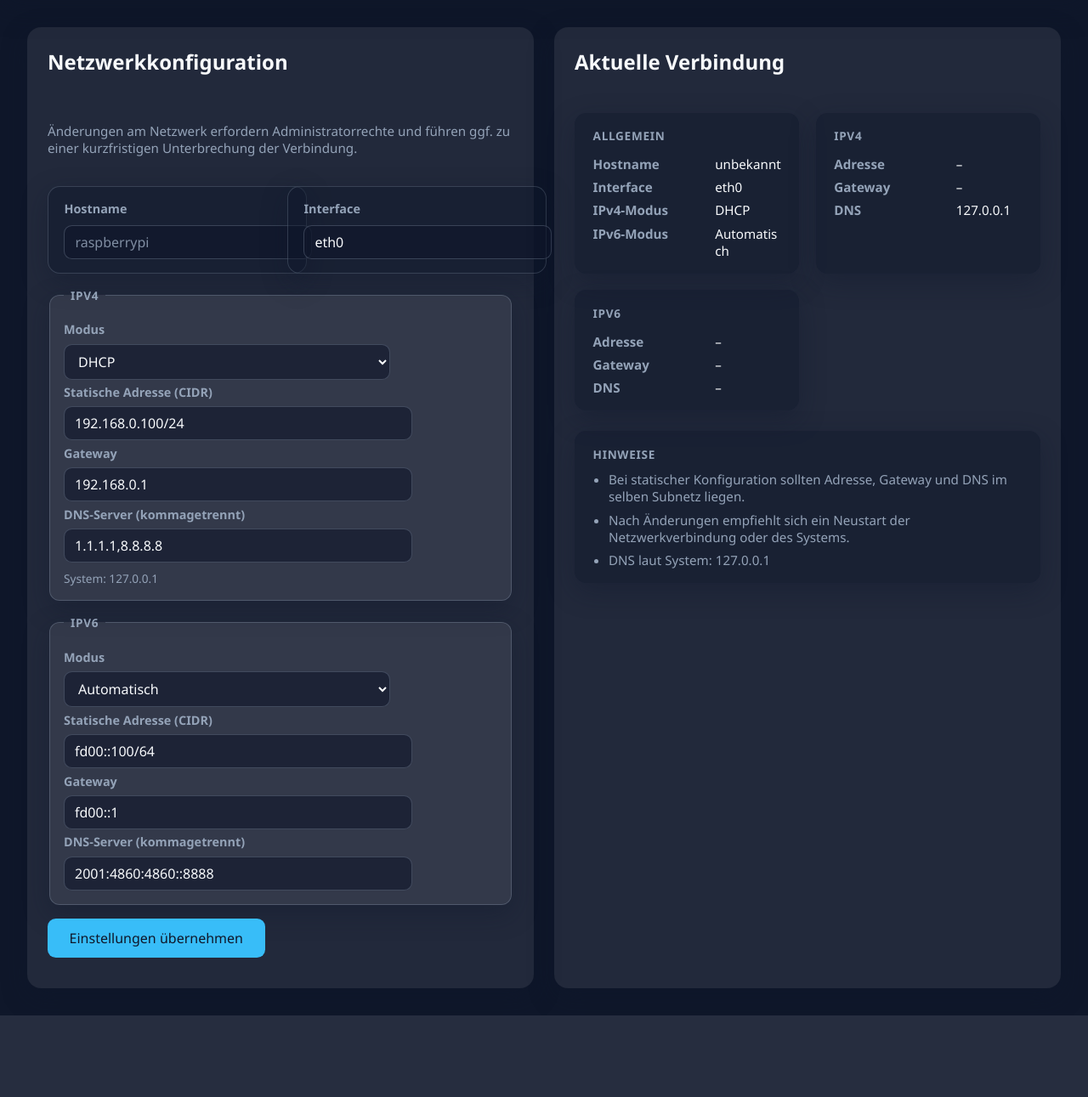
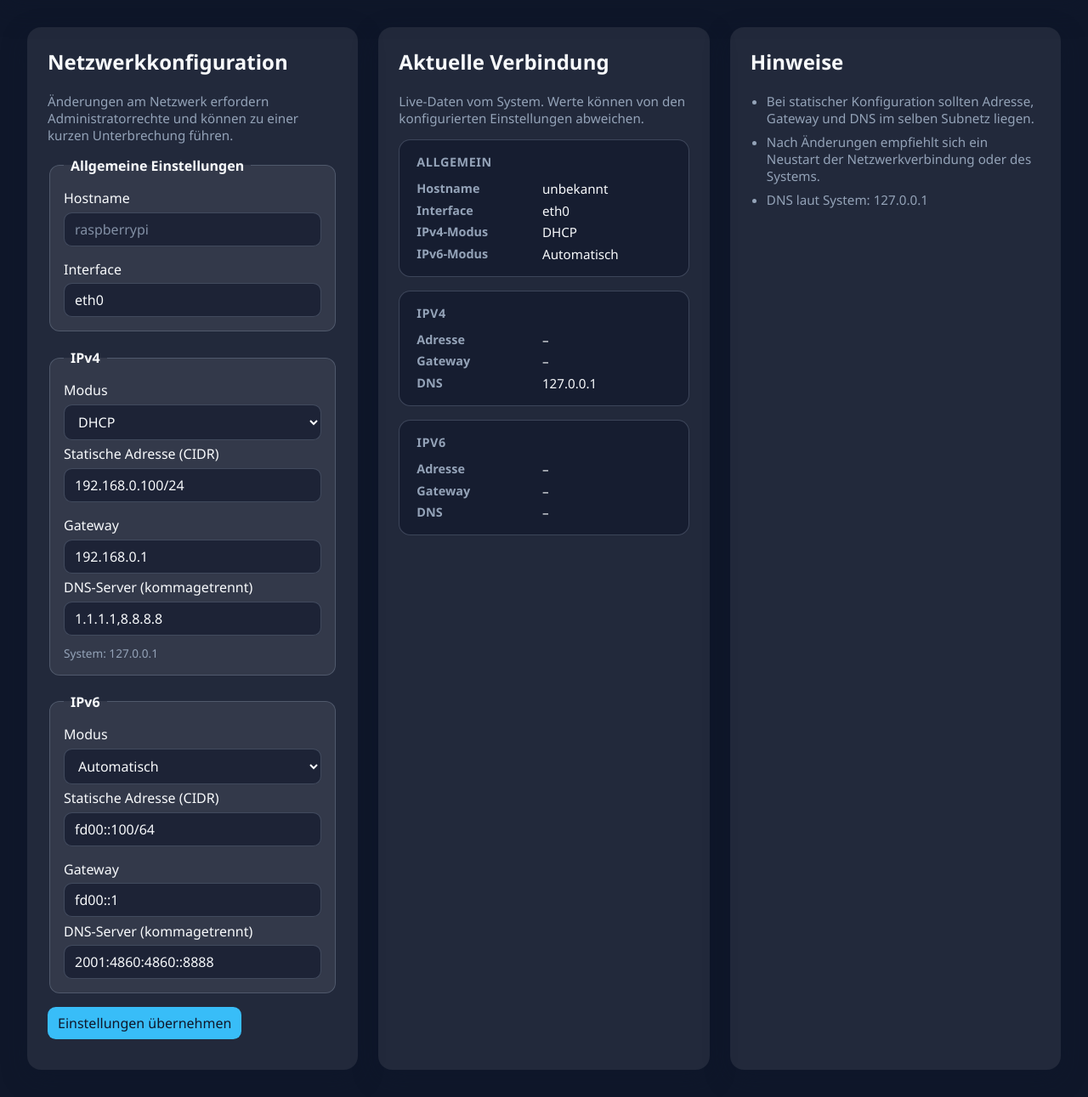
Before and after one commit to joni123467/Slideshow, a Flask app: page /network in a window 1280 px wide. Shown: the part 118-1409 px from the top of the page at 85% size. Before the commit the page ends 1313 px from the top, so only its background shows below. Run offline with Flask 2, Linux system fonts and the light colour scheme; a user stored in the database is signed in.

Commit message:
Rework network page layout

```diff
--- a/slideshow/app.py
+++ b/slideshow/app.py
@@ -533,6 +533,36 @@ def create_app(config: Optional[AppConfig] = None, player_service: Optional[Play
             current=current,
         )
 
+    def _clean_ip_value(value: Optional[object]) -> Optional[str]:
+        if value is None:
+            return None
+        text = str(value).strip()
+        return text or None
+
+    def _parse_dns_values(value: Optional[object]) -> List[str]:
+        if value is None:
+            return []
+        if isinstance(value, str):
+            raw_values = [value]
+        elif isinstance(value, (list, tuple, set)):
+            raw_values = list(value)
+        else:
+            raw_values = [value]
+
+        entries: List[str] = []
+        for item in raw_values:
+            if item is None:
+                continue
+            if isinstance(item, str):
+                fragments = item.replace(";", ",").split(",")
+            else:
+                fragments = [item]
+            for fragment in fragments:
+                cleaned = str(fragment).strip()
+                if cleaned and cleaned not in entries:
+                    entries.append(cleaned)
+        return entries
+
     @app.route("/system")
     @pam_required
     def system_settings():
@@ -879,34 +909,18 @@ def create_app(config: Optional[AppConfig] = None, player_service: Optional[Play
         if hostname:
             network_manager.set_hostname(hostname)
 
-        def _clean(value: Optional[str]) -> Optional[str]:
-            if value is None:
-                return None
-            text = value.strip()
-            return text or None
-
-        def _parse_dns(value: Optional[str]) -> List[str]:
-            if not value:
-                return []
-            entries: List[str] = []
-            for part in value.replace(";", ",").split(","):
-                item = part.strip()
-                if item and item not in entries:
-                    entries.append(item)
-            return entries
-
         ipv4_mode = (request.form.get("ipv4_mode") or cfg.network.ipv4.mode).strip().lower()
         ipv6_mode = (request.form.get("ipv6_mode") or cfg.network.ipv6.mode).strip().lower()
 
         ipv4_static = StaticIPConfig(
-            address=_clean(request.form.get("ipv4_address")),
-            router=_clean(request.form.get("ipv4_router")),
-            dns=_parse_dns(request.form.get("ipv4_dns")),
+            address=_clean_ip_value(request.form.get("ipv4_address")),
+            router=_clean_ip_value(request.form.get("ipv4_router")),
+            dns=_parse_dns_values(request.form.get("ipv4_dns")),
         )
         ipv6_static = StaticIPConfig(
-            address=_clean(request.form.get("ipv6_address")),
-            router=_clean(request.form.get("ipv6_router")),
-            dns=_parse_dns(request.form.get("ipv6_dns")),
+            address=_clean_ip_value(request.form.get("ipv6_address")),
+            router=_clean_ip_value(request.form.get("ipv6_router")),
+            dns=_parse_dns_values(request.form.get("ipv6_dns")),
         )
 
         try:
@@ -1148,6 +1162,109 @@ def create_app(config: Optional[AppConfig] = None, player_service: Optional[Play
             "playback": dataclasses.asdict(cfg.playback),
         })
 
+    @app.route("/api/network", methods=["GET", "PUT"])
+    @pam_required
+    def api_network():
+        if request.method == "GET":
+            return jsonify(
+                {
+                    "status": "ok",
+                    "config": network_manager.serialize(),
+                    "current": network_manager.current_settings(),
+                }
+            )
+
+        payload = request.get_json(silent=True)
+        if payload is None:
+            payload = {}
+        if not isinstance(payload, dict):
+            return jsonify({"status": "error", "message": "Ungültiger JSON-Body"}), 400
+
+        hostname = _clean_ip_value(payload.get("hostname")) if "hostname" in payload else None
+        interface_value = payload.get("interface") if "interface" in payload else None
+        interface = _clean_ip_value(interface_value) or cfg.network.interface or "eth0"
+        if hostname:
+            network_manager.set_hostname(hostname)
+
+        ipv4_mode = cfg.network.ipv4.mode or "dhcp"
+        ipv6_mode = cfg.network.ipv6.mode or "dhcp"
+
+        if "ipv4_mode" in payload and payload["ipv4_mode"] is not None:
+            ipv4_mode = str(payload["ipv4_mode"]).strip().lower()
+        if "ipv6_mode" in payload and payload["ipv6_mode"] is not None:
+            ipv6_mode = str(payload["ipv6_mode"]).strip().lower()
+
+        ipv4_static = StaticIPConfig(
+            address=cfg.network.ipv4.static.address,
+            router=cfg.network.ipv4.static.router,
+            dns=list(cfg.network.ipv4.static.dns),
+        )
+        ipv6_static = StaticIPConfig(
+            address=cfg.network.ipv6.static.address,
+            router=cfg.network.ipv6.static.router,
+            dns=list(cfg.network.ipv6.static.dns),
+        )
+
+        if "ipv4_address" in payload:
+            ipv4_static.address = _clean_ip_value(payload.get("ipv4_address"))
+        if "ipv4_router" in payload:
+            ipv4_static.router = _clean_ip_value(payload.get("ipv4_router"))
+        if "ipv4_dns" in payload:
+            ipv4_static.dns = _parse_dns_values(payload.get("ipv4_dns"))
+
+        if "ipv6_address" in payload:
+            ipv6_static.address = _clean_ip_value(payload.get("ipv6_address"))
+        if "ipv6_router" in payload:
+            ipv6_static.router = _clean_ip_value(payload.get("ipv6_router"))
+        if "ipv6_dns" in payload:
+            ipv6_static.dns = _parse_dns_values(payload.get("ipv6_dns"))
+
+        ipv4_payload = payload.get("ipv4")
+        if isinstance(ipv4_payload, dict):
+            if "mode" in ipv4_payload and ipv4_payload["mode"] is not None:
+                ipv4_mode = str(ipv4_payload["mode"]).strip().lower()
+            static_payload = ipv4_payload.get("static")
+            if isinstance(static_payload, dict):
+                if "address" in static_payload:
+                    ipv4_static.address = _clean_ip_value(static_payload.get("address"))
+                if "router" in static_payload:
+                    ipv4_static.router = _clean_ip_value(static_payload.get("router"))
+                if "dns" in static_payload:
+                    ipv4_static.dns = _parse_dns_values(static_payload.get("dns"))
+
+        ipv6_payload = payload.get("ipv6")
+        if isinstance(ipv6_payload, dict):
+            if "mode" in ipv6_payload and ipv6_payload["mode"] is not None:
+                ipv6_mode = str(ipv6_payload["mode"]).strip().lower()
+            static_payload = ipv6_payload.get("static")
+            if isinstance(static_payload, dict):
+                if "address" in static_payload:
+                    ipv6_static.address = _clean_ip_value(static_payload.get("address"))
+                if "router" in static_payload:
+                    ipv6_static.router = _clean_ip_value(static_payload.get("router"))
+                if "dns" in static_payload:
+                    ipv6_static.dns = _parse_dns_values(static_payload.get("dns"))
+
+        try:
+            network_manager.configure_interface(
+                interface,
+                ipv4_mode=ipv4_mode,
+                ipv4=ipv4_static,
+                ipv6_mode=ipv6_mode,
+                ipv6=ipv6_static,
+            )
+        except Exception as exc:  # pragma: no cover - defensive
+            LOGGER.exception("Konnte Netzwerkeinstellungen via API nicht anwenden")
+            return jsonify({"status": "error", "message": str(exc)}), 500
+
+        return jsonify(
+            {
+                "status": "ok",
+                "config": network_manager.serialize(),
+                "current": network_manager.current_settings(),
+            }
+        )
+
     @app.route("/api/player/<string:action>", methods=["POST"])
     @pam_required
     def api_player_action(action: str):
--- a/slideshow/static/style.css
+++ b/slideshow/static/style.css
@@ -291,115 +291,59 @@ a {
 }
 
 
-.network-config {
-  display: flex;
-  flex-direction: column;
-  gap: 1.25rem;
+.network-grid {
+  grid-template-columns: repeat(auto-fit, minmax(360px, 1fr));
 }
 
-.network-config__form {
-  grid-template-columns: repeat(auto-fit, minmax(260px, 1fr));
-  align-items: start;
+.network-form {
+  grid-template-columns: minmax(0, 1fr);
 }
 
-.network-config__form > .network-config__field {
-  background: var(--surface-strong);
-  border-radius: 0.9rem;
-  padding: 1rem 1.15rem;
-  box-shadow: var(--shadow);
-  border: 1px solid rgba(148, 163, 184, 0.25);
-  gap: 0.6rem;
-  width: min(100%, 26rem);
-  justify-self: start;
+.network-form fieldset {
+  gap: 0.75rem;
 }
 
-.network-config__field-label {
-  font-size: 0.9rem;
-  font-weight: 600;
-  color: var(--muted);
+.network-form fieldset + fieldset {
+  margin-top: 0.25rem;
 }
 
-.network-config__field input,
-.network-config__field select,
-.network-config__field textarea {
-  width: min(100%, 24rem);
+.network-form .split-grid {
+  grid-template-columns: repeat(auto-fit, minmax(220px, 1fr));
 }
 
-.network-config__fieldset {
-  grid-column: 1 / -1;
-  display: grid;
-  gap: 1rem;
-  grid-template-columns: repeat(auto-fit, minmax(220px, 1fr));
-  background: var(--surface-strong);
-  border-radius: 1rem;
-  border: 1px solid rgba(148, 163, 184, 0.25);
-  box-shadow: var(--shadow);
-  padding: 1.1rem 1.25rem;
-}
-
-.network-config__fieldset legend {
-  grid-column: 1 / -1;
-  font-size: 0.85rem;
-  text-transform: uppercase;
-  letter-spacing: 0.05em;
-  color: var(--muted);
-  padding: 0 0.5rem;
-  margin-bottom: 0.35rem;
-  font-weight: 600;
-}
-
-.network-config__fieldset .network-config__field {
-  background: transparent;
-  border: none;
-  box-shadow: none;
-  padding: 0;
-  gap: 0.45rem;
-  width: min(100%, 24rem);
-  justify-self: start;
-}
-
-.network-config__meta {
+.field-note {
   display: block;
-  margin-top: 0.15rem;
+  margin-top: 0.35rem;
   font-size: 0.85rem;
   color: var(--muted);
 }
 
-.network-config__submit {
-  grid-column: 1 / -1;
-  justify-self: end;
-  padding: 0.75rem 1.6rem;
-  max-width: none;
-  width: auto;
+.network-status__groups {
+  display: grid;
+  gap: 1rem;
 }
 
-.network-overview {
-  display: flex;
-  flex-direction: column;
-  gap: 1.5rem;
-}
-
-.network-status {
-  display: grid;
-  gap: 1.2rem;
-  grid-template-columns: repeat(auto-fit, minmax(260px, 1fr));
+@media (min-width: 720px) {
+  .network-status__groups {
+    grid-template-columns: repeat(auto-fit, minmax(240px, 1fr));
+  }
 }
 
 .network-status__group {
-  background: var(--surface-strong);
+  background: var(--surface-alt);
   border-radius: 0.85rem;
-  padding: 1.1rem 1.35rem;
-  box-shadow: var(--shadow);
+  border: 1px solid var(--border);
+  padding: 1rem 1.25rem;
   display: flex;
   flex-direction: column;
-  gap: 0.85rem;
+  gap: 0.75rem;
 }
 
 .network-status__group h3 {
   margin: 0;
-  font-size: 0.85rem;
+  font-size: 0.9rem;
   text-transform: uppercase;
-  letter-spacing: 0.05em;
+  letter-spacing: 0.04em;
   color: var(--muted);
 }
 
@@ -407,50 +351,30 @@ a {
   margin: 0;
   display: grid;
   grid-template-columns: minmax(130px, max-content) minmax(0, 1fr);
-  row-gap: 0.45rem;
-  column-gap: 0.85rem;
-  font-size: 0.95rem;
+  gap: 0.35rem 1.1rem;
+  align-items: start;
 }
 
 .network-status__list dt {
+  font-size: 0.9rem;
   font-weight: 600;
   color: var(--muted);
 }
 
 .network-status__list dd {
   margin: 0;
-  word-break: break-word;
+  font-size: 0.95rem;
+  display: flex;
+  flex-direction: column;
+  gap: 0.25rem;
 }
 
-.network-status__meta {
-  display: block;
-  margin-top: 0.25rem;
-  font-size: 0.85rem;
-  color: var(--muted);
-}
-
-.network-hints-card {
-  background: var(--surface-strong);
-  border-radius: 0.85rem;
-  padding: 1.1rem 1.35rem;
-  box-shadow: var(--shadow);
-}
-
-.network-hints-card h3 {
-  margin: 0 0 0.65rem;
-  font-size: 0.85rem;
-  text-transform: uppercase;
-  letter-spacing: 0.05em;
-  color: var(--muted);
-}
-
-.network-hints {
+.network-hints ul {
   margin: 0;
-  padding-left: 1.15rem;
+  padding-left: 1.2rem;
   display: flex;
   flex-direction: column;
-  gap: 0.45rem;
-  list-style: disc;
+  gap: 0.5rem;
   color: var(--muted);
   font-size: 0.95rem;
 }
--- a/slideshow/templates/network.html
+++ b/slideshow/templates/network.html
@@ -1,81 +1,84 @@
 {% extends 'layout.html' %}
 {% block title %}Netzwerk – Slideshow{% endblock %}
 {% block content %}
-<section class="grid">
-  <article class="network-config">
+<section class="grid network-grid">
+  <article>
     <h2>Netzwerkkonfiguration</h2>
-    <p class="muted">Änderungen am Netzwerk erfordern Administratorrechte und führen ggf. zu einer kurzfristigen Unterbrechung der Verbindung.</p>
-    <form method="post" action="{{ url_for('update_network') }}" class="grid-form network-config__form">
-      <label class="network-config__field">
-        <span class="network-config__field-label">Hostname</span>
+    <p class="muted">Änderungen am Netzwerk erfordern Administratorrechte und können zu einer kurzen Unterbrechung führen.</p>
+    <form method="post" action="{{ url_for('update_network') }}" class="grid-form network-form">
+      <fieldset>
+        <legend>Allgemeine Einstellungen</legend>
+        <div class="split-grid">
+          <label>Hostname
             <input type="text" name="hostname" value="{{ current.hostname or config.network.hostname or '' }}" placeholder="raspberrypi" />
           </label>
-      <label class="network-config__field">
-        <span class="network-config__field-label">Interface</span>
+          <label>Interface
             <input type="text" name="interface" value="{{ current.interface or config.network.interface }}" />
           </label>
-      <fieldset class="network-config__fieldset">
+        </div>
+      </fieldset>
+
+      <fieldset>
         <legend>IPv4</legend>
-        <label class="network-config__field">
-          <span class="network-config__field-label">Modus</span>
         {% set ipv4_mode = (config.network.ipv4.mode or 'dhcp') %}
+        <label>Modus
           <select name="ipv4_mode">
             <option value="dhcp" {% if ipv4_mode == 'dhcp' %}selected{% endif %}>DHCP</option>
             <option value="static" {% if ipv4_mode == 'static' %}selected{% endif %}>Statisch</option>
           </select>
         </label>
-        <label class="network-config__field">
-          <span class="network-config__field-label">Statische Adresse (CIDR)</span>
+        <div class="split-grid">
+          <label>Statische Adresse (CIDR)
             <input type="text" name="ipv4_address" value="{{ config.network.ipv4.static.address or '' }}" />
-          {% if current.ipv4.address %}<span class="network-config__meta">Aktuell: {{ current.ipv4.address }}</span>{% endif %}
+            {% if current.ipv4.address %}<small class="field-note">Aktuell: {{ current.ipv4.address }}</small>{% endif %}
           </label>
-        <label class="network-config__field">
-          <span class="network-config__field-label">Gateway</span>
+          <label>Gateway
             <input type="text" name="ipv4_router" value="{{ config.network.ipv4.static.router or '' }}" />
-          {% if current.ipv4.router %}<span class="network-config__meta">Aktuell: {{ current.ipv4.router }}</span>{% endif %}
+            {% if current.ipv4.router %}<small class="field-note">Aktuell: {{ current.ipv4.router }}</small>{% endif %}
           </label>
-        <label class="network-config__field">
-          <span class="network-config__field-label">DNS-Server (kommagetrennt)</span>
+        </div>
+        <label>DNS-Server (kommagetrennt)
           <input type="text" name="ipv4_dns" value="{{ config.network.ipv4.static.dns | join(',') if config.network.ipv4.static.dns else '' }}" />
-          {% if current.ipv4.dns %}<span class="network-config__meta">System: {{ current.ipv4.dns | join(', ') }}</span>{% endif %}
+          {% if current.ipv4.dns %}<small class="field-note">System: {{ current.ipv4.dns | join(', ') }}</small>{% endif %}
         </label>
       </fieldset>
-      <fieldset class="network-config__fieldset">
+
+      <fieldset>
         <legend>IPv6</legend>
-        <label class="network-config__field">
-          <span class="network-config__field-label">Modus</span>
         {% set ipv6_mode = (config.network.ipv6.mode or 'dhcp') %}
+        <label>Modus
           <select name="ipv6_mode">
             <option value="dhcp" {% if ipv6_mode == 'dhcp' %}selected{% endif %}>Automatisch</option>
             <option value="static" {% if ipv6_mode == 'static' %}selected{% endif %}>Statisch</option>
             <option value="disabled" {% if ipv6_mode == 'disabled' %}selected{% endif %}>Deaktiviert</option>
           </select>
         </label>
-        <label class="network-config__field">
-          <span class="network-config__field-label">Statische Adresse (CIDR)</span>
+        <div class="split-grid">
+          <label>Statische Adresse (CIDR)
             <input type="text" name="ipv6_address" value="{{ config.network.ipv6.static.address or '' }}" />
-          {% if current.ipv6.address %}<span class="network-config__meta">Aktuell: {{ current.ipv6.address }}</span>{% endif %}
+            {% if current.ipv6.address %}<small class="field-note">Aktuell: {{ current.ipv6.address }}</small>{% endif %}
           </label>
-        <label class="network-config__field">
-          <span class="network-config__field-label">Gateway</span>
+          <label>Gateway
             <input type="text" name="ipv6_router" value="{{ config.network.ipv6.static.router or '' }}" />
-          {% if current.ipv6.router %}<span class="network-config__meta">Aktuell: {{ current.ipv6.router }}</span>{% endif %}
+            {% if current.ipv6.router %}<small class="field-note">Aktuell: {{ current.ipv6.router }}</small>{% endif %}
           </label>
-        <label class="network-config__field">
-          <span class="network-config__field-label">DNS-Server (kommagetrennt)</span>
+        </div>
+        <label>DNS-Server (kommagetrennt)
           <input type="text" name="ipv6_dns" value="{{ config.network.ipv6.static.dns | join(',') if config.network.ipv6.static.dns else '' }}" />
-          {% if current.ipv6.dns %}<span class="network-config__meta">System: {{ current.ipv6.dns | join(', ') }}</span>{% endif %}
+          {% if current.ipv6.dns %}<small class="field-note">System: {{ current.ipv6.dns | join(', ') }}</small>{% endif %}
         </label>
       </fieldset>
-      <button type="submit" class="network-config__submit">Einstellungen übernehmen</button>
+
+      <button type="submit">Einstellungen übernehmen</button>
     </form>
   </article>
 
-  <article class="network-overview">
+  <article class="network-status">
     <h2>Aktuelle Verbindung</h2>
+    <p class="muted">Live-Daten vom System. Werte können von den konfigurierten Einstellungen abweichen.</p>
     {% set ipv4_mode_value = (current.ipv4.mode or config.network.ipv4.mode or 'dhcp') | lower %}
     {% set ipv6_mode_value = (current.ipv6.mode or config.network.ipv6.mode or 'dhcp') | lower %}
-    <div class="network-status">
+    <div class="network-status__groups">
       <section class="network-status__group">
         <h3>Allgemein</h3>
         <dl class="network-status__list">
@@ -83,7 +86,7 @@
           <dd>
             {{ current.hostname or config.network.hostname or 'unbekannt' }}
             {% if current.hostname and config.network.hostname and current.hostname != config.network.hostname %}
-              <span class="network-status__meta">Konfiguriert: {{ config.network.hostname }}</span>
+            <small class="field-note">Konfiguriert: {{ config.network.hostname }}</small>
             {% endif %}
           </dd>
           <dt>Interface</dt>
@@ -94,7 +97,6 @@
           <dd>{{ {'dhcp': 'Automatisch', 'static': 'Statisch', 'disabled': 'Deaktiviert'}[ipv6_mode_value] if ipv6_mode_value in ['dhcp', 'static', 'disabled'] else ipv6_mode_value|upper }}</dd>
         </dl>
       </section>
-
       <section class="network-status__group">
         <h3>IPv4</h3>
         <dl class="network-status__list">
@@ -106,7 +108,6 @@
           <dd>{{ (current.ipv4.dns or []) | join(', ') or '–' }}</dd>
         </dl>
       </section>
-
       <section class="network-status__group">
         <h3>IPv6</h3>
         <dl class="network-status__list">
@@ -119,15 +120,15 @@
         </dl>
       </section>
     </div>
+  </article>
 
-    <section class="network-hints-card">
-      <h3>Hinweise</h3>
-      <ul class="network-hints">
+  <article class="network-hints">
+    <h2>Hinweise</h2>
+    <ul>
       <li>Bei statischer Konfiguration sollten Adresse, Gateway und DNS im selben Subnetz liegen.</li>
       <li>Nach Änderungen empfiehlt sich ein Neustart der Netzwerkverbindung oder des Systems.</li>
       {% if current.dns %}<li>DNS laut System: {{ current.dns | join(', ') }}</li>{% endif %}
     </ul>
-    </section>
   </article>
 </section>
 {% endblock %}
```
Also changed, not shown: API.md (+82 -0 lines). Lines whose indentation alone changed are shown as unchanged.
